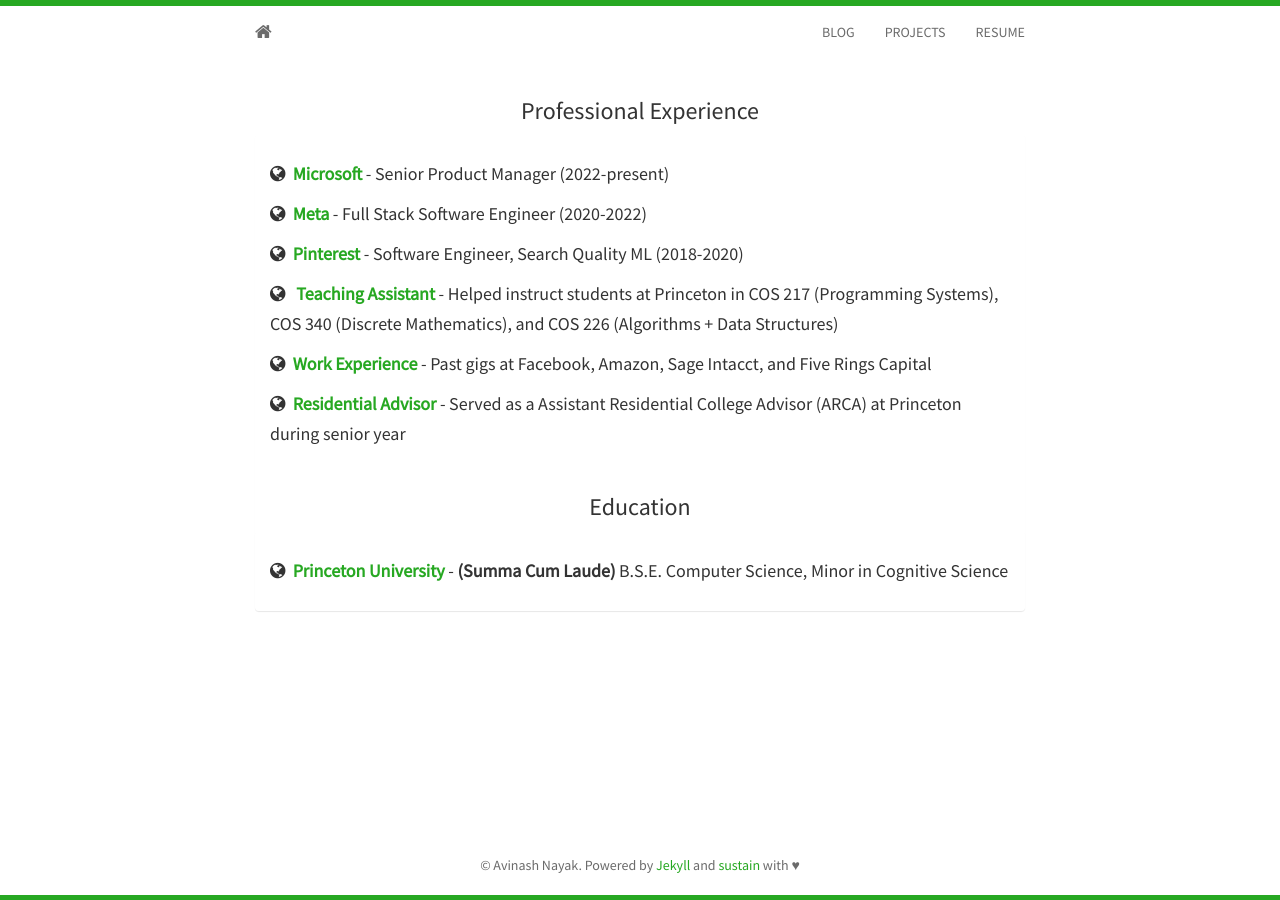
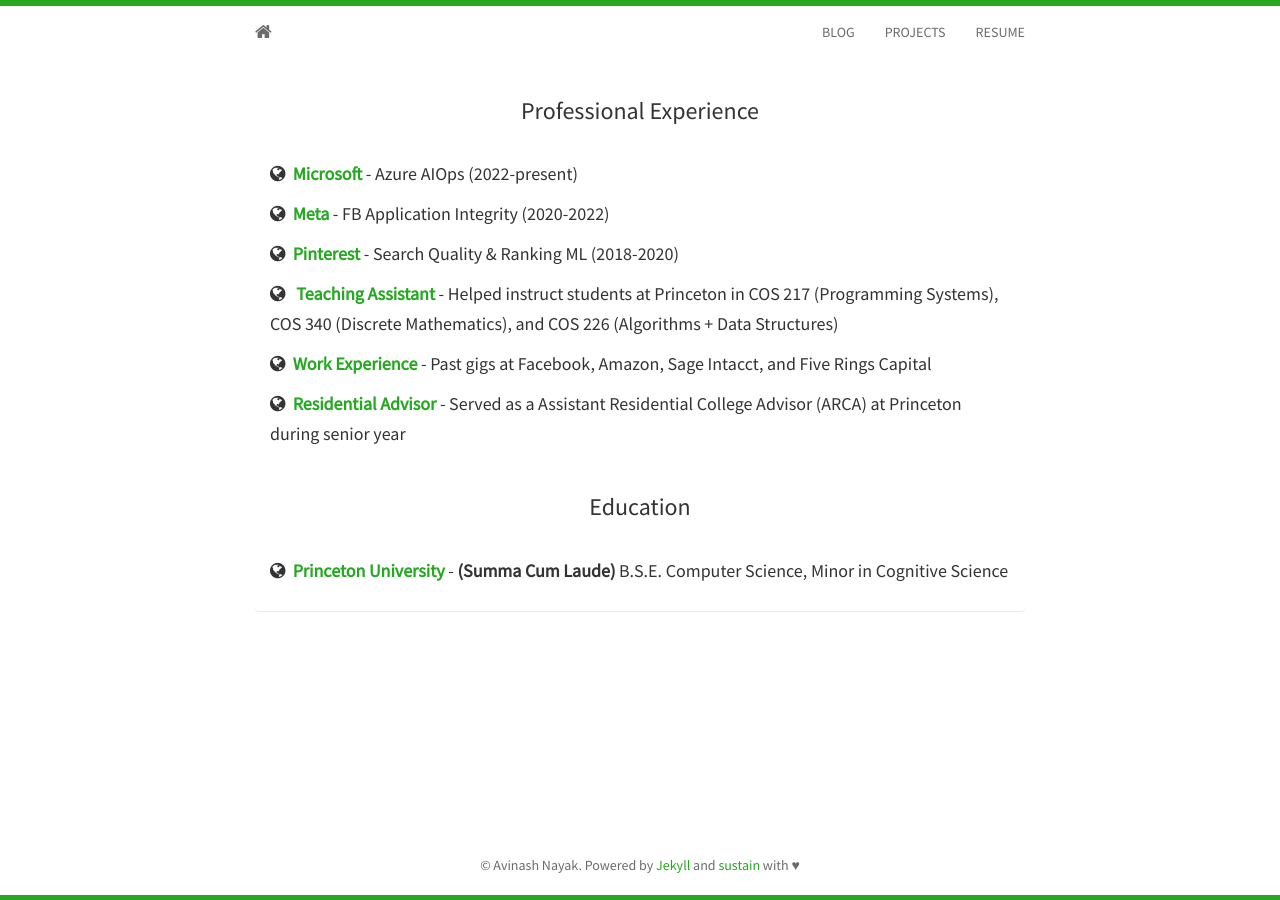
Before and after one commit to avinayak14/avinayak14.github.io, a Jekyll site: the page built from vitae.html, in a window 1280 px wide. Built offline with Jekyll 4.4.1, drawn with Linux system fonts in a browser that asks for light colours; nearby versions of some CDN libraries.

Commit message:
change job descriptions

```diff
--- a/_includes/vitae.html
+++ b/_includes/vitae.html
@@ -5,15 +5,15 @@
     <div class="panel-body">
     <h5>
 			<i class="fa fa-globe"></i>&nbsp;&nbsp;<strong><a href="https://www.metacareers.com/" target="_blank">Microsoft</a></strong>
-			- Senior Product Manager (2022-present)
+			- Azure AIOps (2022-present)
 		</h5>
     <h5>
 			<i class="fa fa-globe"></i>&nbsp;&nbsp;<strong><a href="https://www.metacareers.com/" target="_blank">Meta</a></strong>
-			- Full Stack Software Engineer (2020-2022)
+			- FB Application Integrity (2020-2022)
 		</h5>
 		<h5>
 			<i class="fa fa-globe"></i>&nbsp;&nbsp;<strong><a href="https://careers.pinterest.com/" target="_blank">Pinterest</a></strong>
-			- Software Engineer, Search Quality ML (2018-2020)
+			- Search Quality & Ranking ML (2018-2020)
 		</h5>
 		<h5>
 			<i class="fa fa-globe"></i>&nbsp;&nbsp;<strong><a href="https://www.cs.princeton.edu/ugrad/life-outside" target="_blank">
```
